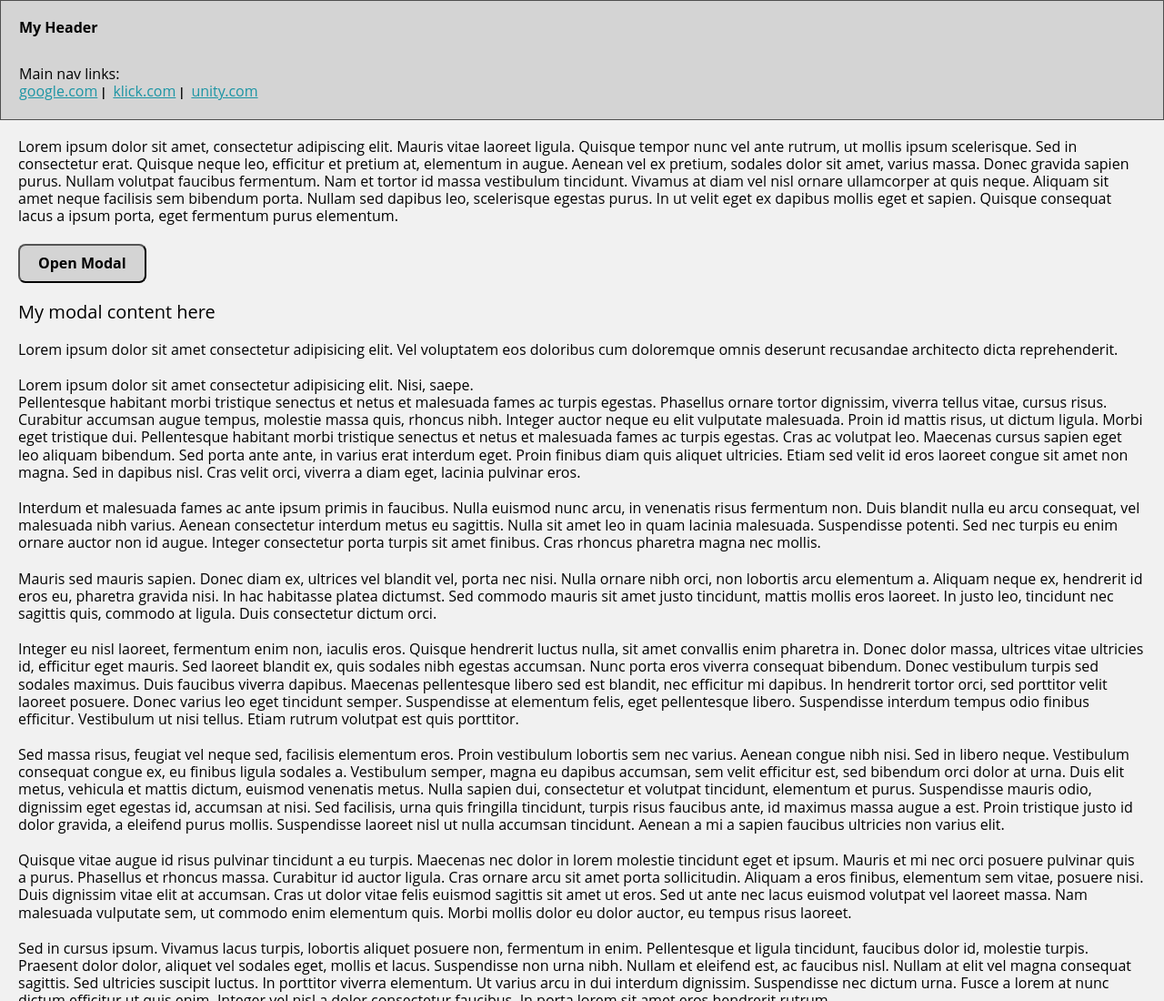
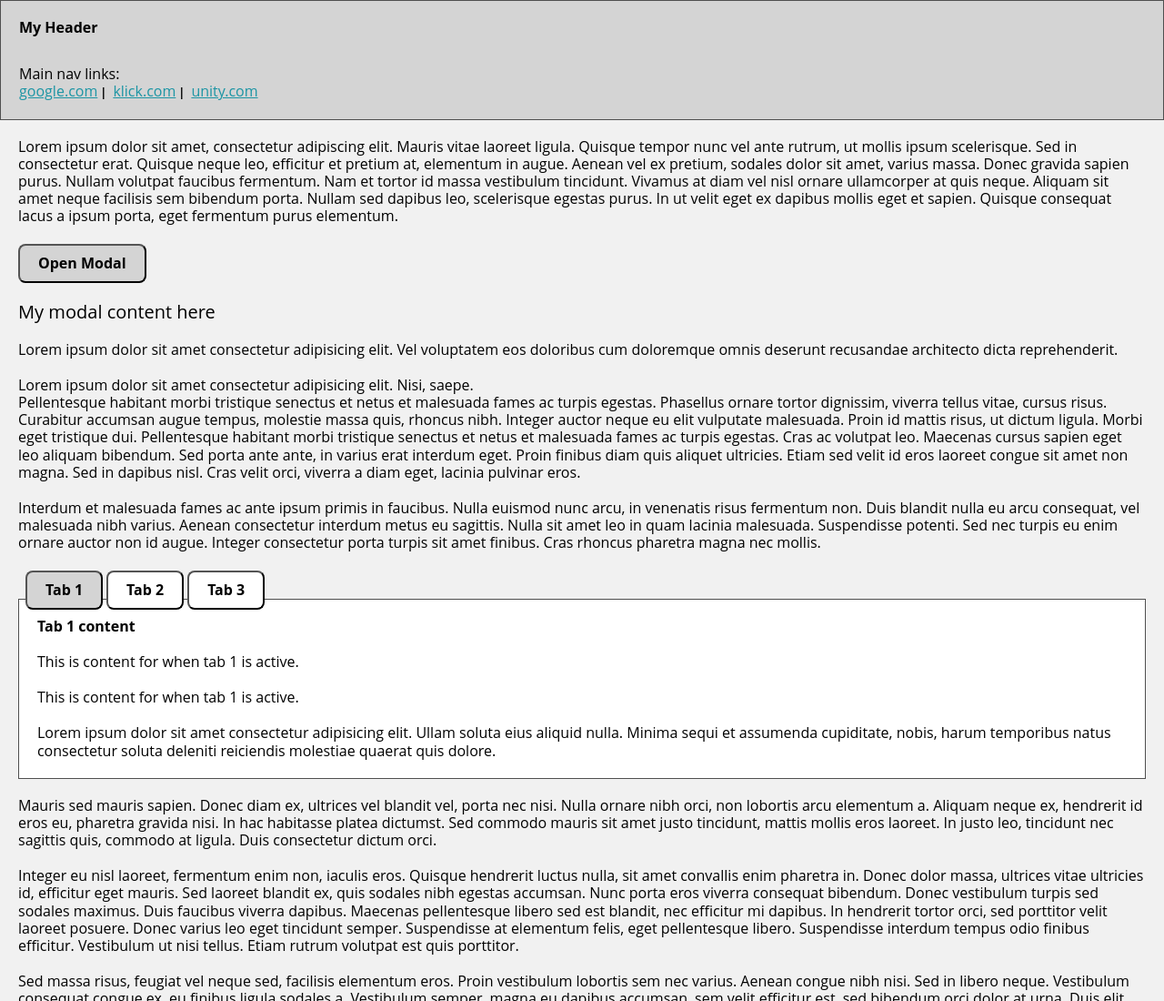
Before and after one commit to JusticeAmpofo/gatsby-sample-website, a Gatsby site: page / in a window 1280 px wide. Shown: the top 1100 px of the page at 91% size. Built offline with nearby package versions, Linux system fonts and the light colour scheme; Gatsby itself is replaced by a stand-in of ours.

Commit message:
complete v4

```diff
--- /dev/null
+++ b/src/components/TabItem.js
@@ -0,0 +1,15 @@
+import * as React from 'react';
+
+const TabItem = ({ label, isActive, onClick }) => {
+    return (
+        <button
+            onClick={onClick}
+            className={`btn mr1 tabs__item ${
+                isActive ? 'tabs__item--active' : ''
+            }`}
+        >
+            {label}
+        </button>
+    );
+};
+export default TabItem;
--- /dev/null
+++ b/src/components/Tabs.js
@@ -0,0 +1,26 @@
+import React, { useState } from 'react';
+import TabItem from './TabItem';
+import './tabs.css';
+
+const Tabs = ({ tabs }) => {
+    const [activeTab, setActiveTab] = useState(tabs[0].id);
+
+    return (
+        <div className='tabs mb5'>
+            <div className='tabs__panels'>
+                {tabs.map((tab) => (
+                    <TabItem
+                        key={tab.id}
+                        label={tab.label}
+                        isActive={activeTab === tab.id}
+                        onClick={() => setActiveTab(tab.id)}
+                    />
+                ))}
+            </div>
+            <div className='tabs__content website-border'>
+                {tabs.find((tab) => tab.id === activeTab).content}
+            </div>
+        </div>
+    );
+};
+export default Tabs;
--- /dev/null
+++ b/src/components/tabs.css
@@ -0,0 +1,17 @@
+.tabs__panels {
+    margin-bottom: -12px;
+    margin-left: 8px;
+}
+
+.btn.tabs__item {
+    background: #fff;
+}
+
+.btn.tabs__item--active {
+    background: #d4d4d4;
+}
+
+.tabs__content {
+    background: #fff;
+    padding: 20px;
+}
--- a/src/pages/index.js
+++ b/src/pages/index.js
@@ -4,6 +4,7 @@ import Layout from '../components/Layout';
 import Modal from '../components/Modal';
 import GlobalContext from '../context/GlobalContext';
 import * as styles from './index.module.css';
+import Tabs from '../components/Tabs';
 
 const ModalContentA = () => {
     return (
@@ -24,6 +25,73 @@ const ModalContentA = () => {
         </>
     );
 };
+
+const tabA = [
+    {
+        id: 1,
+        label: 'Tab 1',
+        content: (
+            <>
+                <h2 className='h1 mb5'>Tab 1 content</h2>
+                <p className='mb5'>This is content for when tab 1 is active.</p>
+                <p className='mb5'>This is content for when tab 1 is active.</p>
+                <p>
+                    Lorem ipsum dolor sit amet consectetur adipisicing elit.
+                    Ullam soluta eius aliquid nulla. Minima sequi et assumenda
+                    cupiditate, nobis, harum temporibus natus consectetur soluta
+                    deleniti reiciendis molestiae quaerat quis dolore.
+                </p>
+            </>
+        ),
+    },
+    {
+        id: 2,
+        label: 'Tab 2',
+        content: (
+            <>
+                <h2 className='h1 mb5'>Tab 2 content</h2>
+                <p className='mb5'>This is content for when tab 2 is active.</p>
+                <p className='mb5'>This is content for when tab 2 is active.</p>
+                <p>
+                    Lorem ipsum dolor sit amet consectetur adipisicing elit.
+                    Repellendus sapiente tenetur laudantium fugiat? Adipisci
+                    quis atque velit ullam assumenda pariatur officiis quos sit,
+                    temporibus ipsum labore eum blanditiis nam amet nostrum
+                    culpa enim harum eius dicta itaque expedita! Iste id vero
+                    rerum delectus iure quas illo, quasi doloremque distinctio
+                    molestias.
+                </p>
+            </>
+        ),
+    },
+    {
+        id: 3,
+        label: 'Tab 3',
+        content: (
+            <>
+                <h2 className='h1 mb5'>Tab 3 content</h2>
+                <p className='mb5'>This is content for when tab 3 is active.</p>
+                <p className='mb5'>This is content for when tab 3 is active.</p>
+                <p>
+                    Lorem ipsum, dolor sit amet consectetur adipisicing elit.
+                    Neque tempora alias corrupti non aliquam officia, maiores
+                    laudantium aspernatur enim, repellendus voluptates. Rem
+                    fugit recusandae aut dolorem ipsam enim aspernatur! Iste
+                    voluptatum rerum ea repellendus minima? Consequuntur
+                    adipisci esse doloribus, et alias inventore molestiae
+                    aliquid quidem accusamus nemo illum odio distinctio
+                    voluptatum, rerum, sed corporis obcaecati. Vero velit hic
+                    consequatur dolor mollitia! Beatae nulla atque ab. Ducimus
+                    incidunt neque eveniet iste necessitatibus! Delectus ipsum
+                    iusto quae tenetur ratione libero dolores consequatur
+                    voluptates quas ex, aperiam eos quaerat nostrum! At a non
+                    similique, esse labore, error praesentium deleniti veritatis
+                    vero possimus molestiae.
+                </p>
+            </>
+        ),
+    },
+];
 
 const IndexPage = () => {
     return (
@@ -90,7 +158,7 @@ const IndexPage = () => {
                                 consectetur porta turpis sit amet finibus. Cras
                                 rhoncus pharetra magna nec mollis.
                             </p>
-                            {/* Tab */}
+                            <Tabs tabs={tabA} />
                             <p className='mb5'>
                                 Mauris sed mauris sapien. Donec diam ex,
                                 ultrices vel blandit vel, porta nec nisi. Nulla
```
